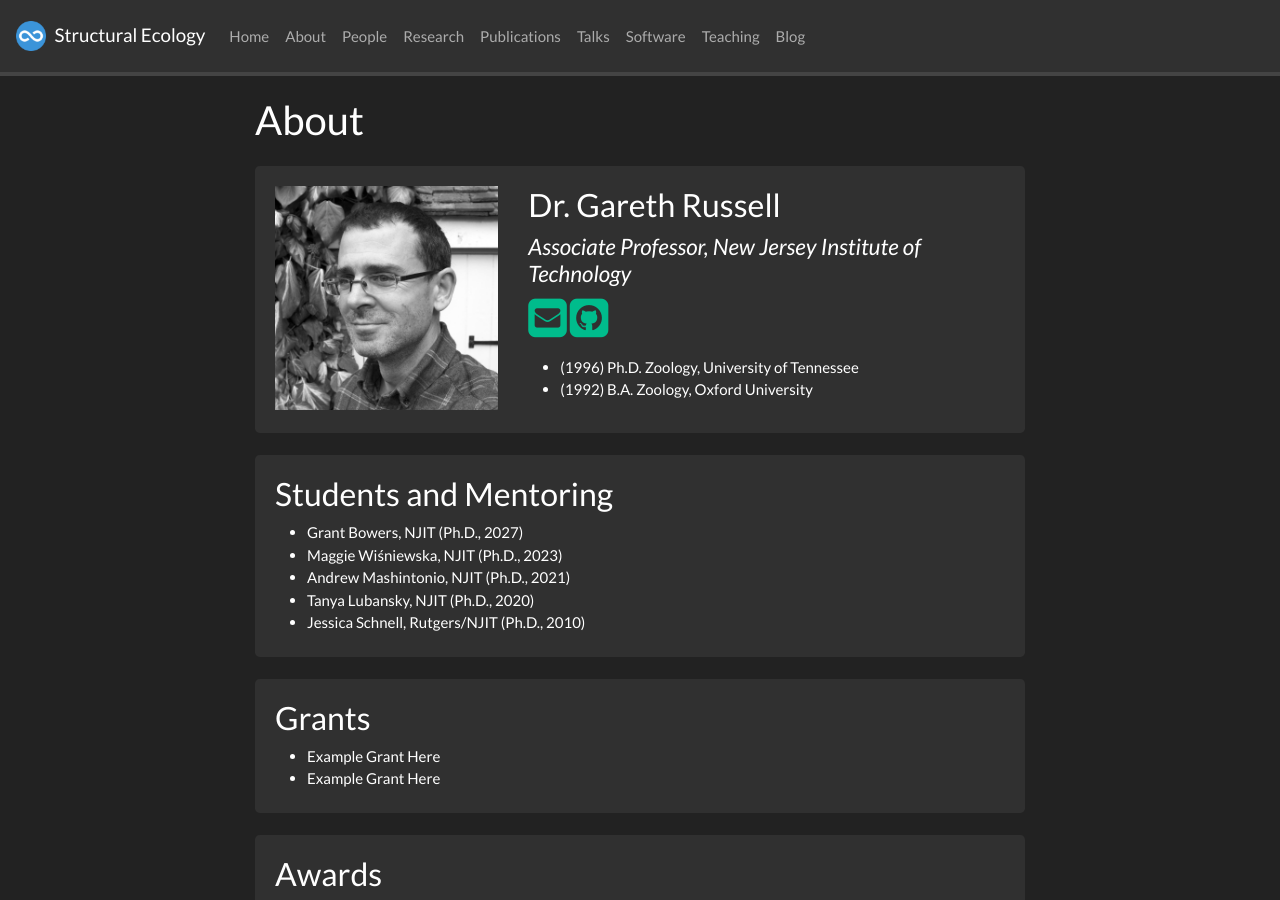
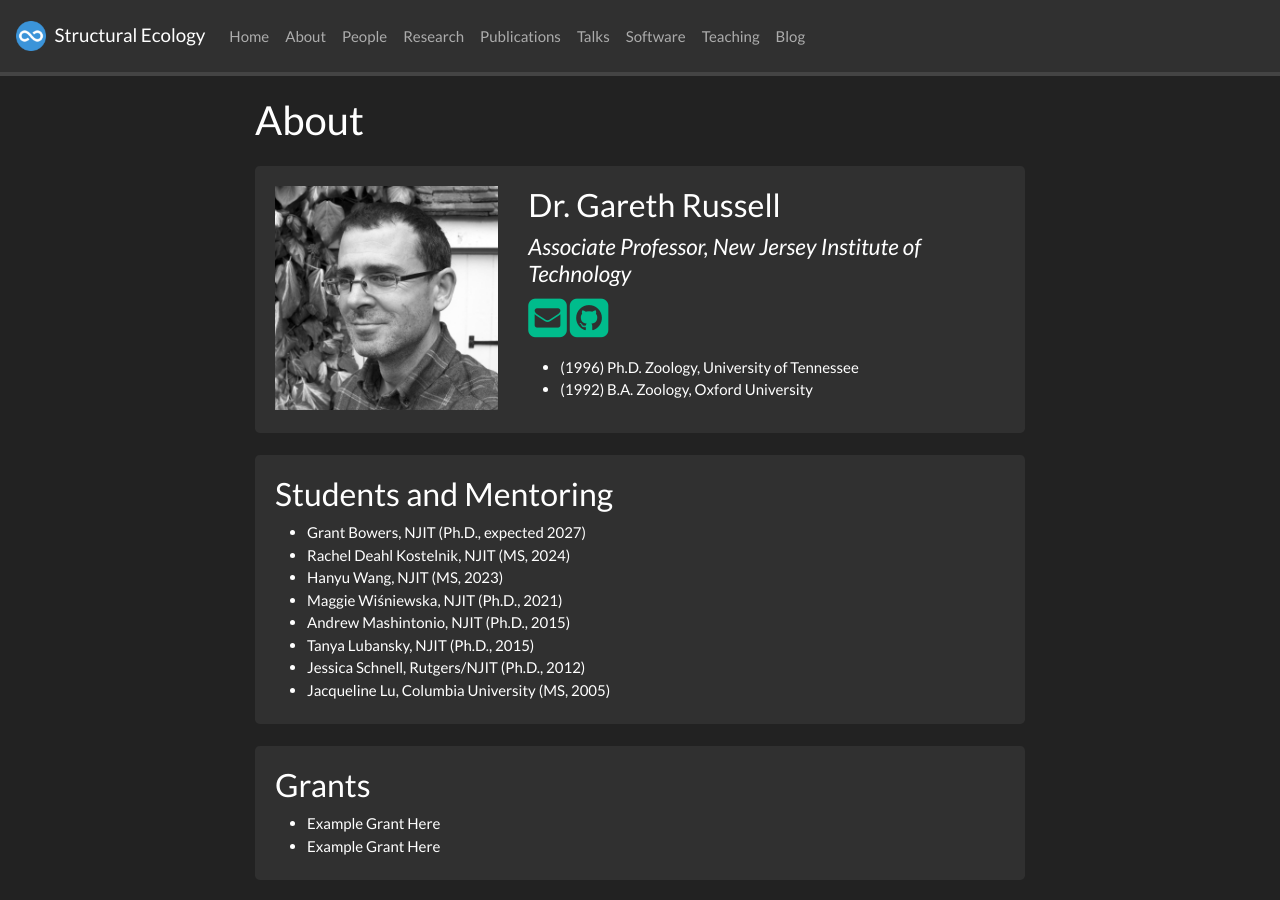
Before and after one commit to garethrussell/uel, a Jekyll site: the page built from _pages/about.md, in a window 1280 px wide and 900 px high. Built offline with Jekyll 4.4.1, drawn with Linux system fonts in a browser that asks for light colours; nearby versions of some CDN libraries; a script that is not in the unit is left out.

Commit message:
Update people.yml

```diff
--- a/_data/people.yml
+++ b/_data/people.yml
@@ -1,24 +1,39 @@
 - name: Grant Bowers
   location: NJIT
   degree: Ph.D.
-  year: 2027
+  year: expected 2027
+
+- name: Rachel Deahl Kostelnik
+  location: NJIT
+  degree: MS
+  year: 2024
+
+- name: Hanyu Wang
+  location: NJIT
+  degree: MS
+  year: 2023
 
 - name: Maggie Wiśniewska
   location: NJIT
   degree: Ph.D.
-  year: 2023
+  year: 2021
 
 - name: Andrew Mashintonio
   location: NJIT
   degree: Ph.D.
-  year: 2021
+  year: 2015
 
 - name: Tanya Lubansky
   location: NJIT
   degree: Ph.D.
-  year: 2020
+  year: 2015
 
 - name: Jessica Schnell
   location: Rutgers/NJIT
   degree: Ph.D.
-  year: 2010
+  year: 2012
+
+- name: Jacqueline Lu
+  location: Columbia University
+  degree: MS
+  year: 2005
```
